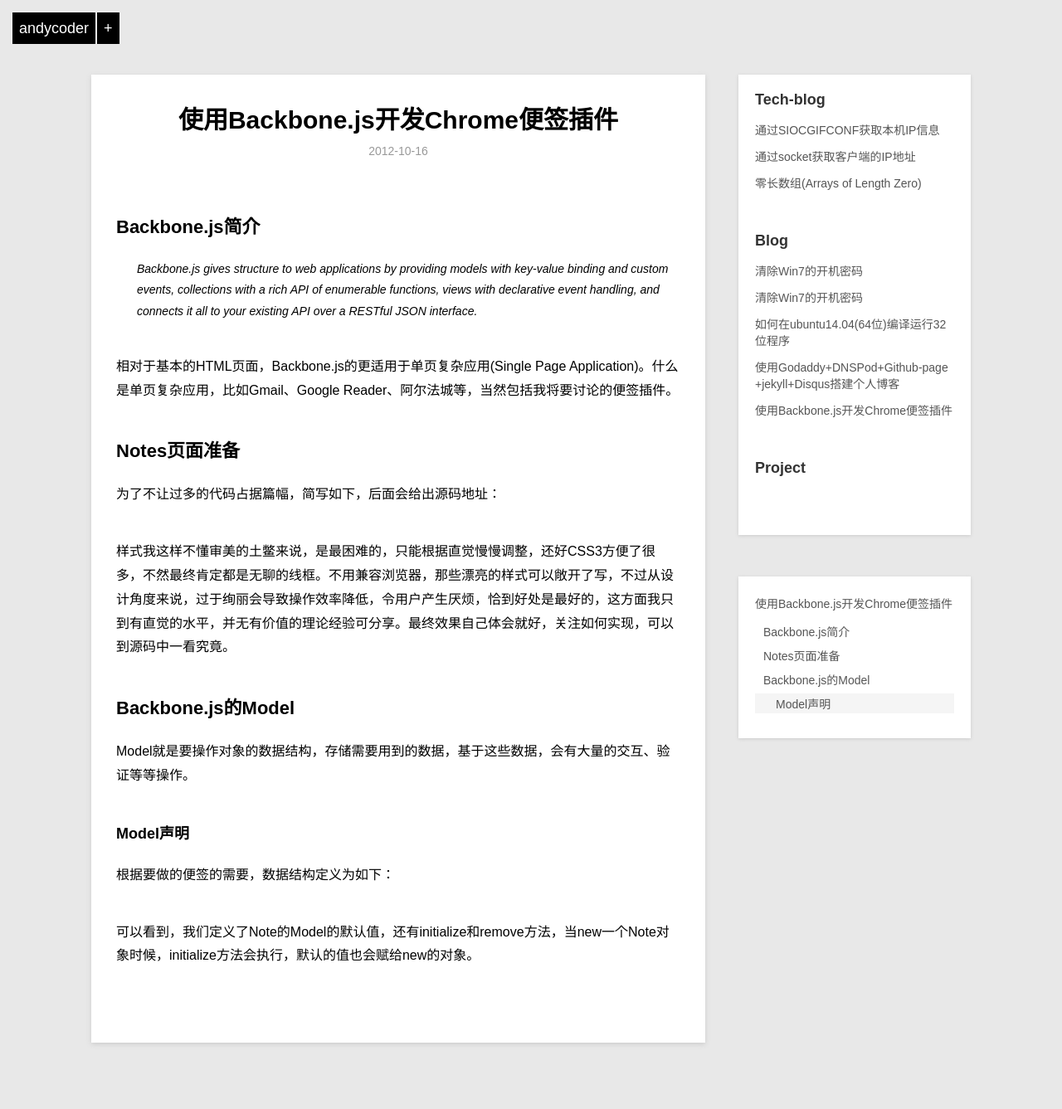
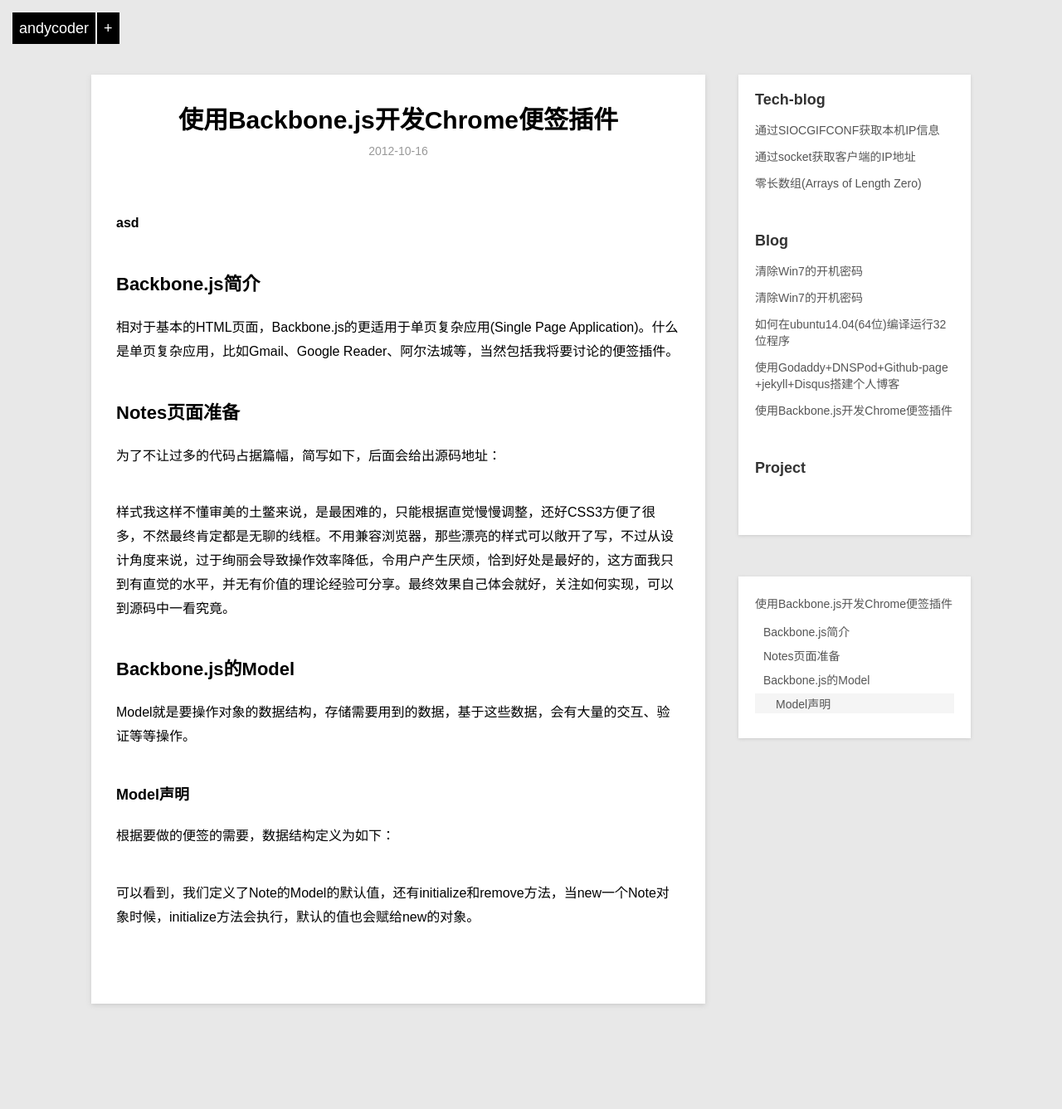
Before and after one commit to andycoder7/andycoder7.github.com, a Jekyll site: the page built from _posts/blog/2012-10-16-backbone-js-chrome-extension.md, in a window 1280 px wide. Shown: the whole page at 83% size. Built offline with Jekyll 4.4.1, drawn with Linux system fonts in a browser that asks for light colours; Markdown is read by kramdown in place of the engine named in the settings; comment, search, counter and statistics services are not loaded; after the commit the page ends 1290 px from its top, so only the background shows below that.

Commit message:
update test page

```diff
--- a/_posts/blog/2012-10-16-backbone-js-chrome-extension.md
+++ b/_posts/blog/2012-10-16-backbone-js-chrome-extension.md
@@ -4,13 +4,12 @@
 category: blog
 ---
 
+**asd**
+
 ##Backbone.js简介
->Backbone.js gives structure to web applications by providing models with key-value binding and custom events, collections with a rich API of enumerable functions, views with declarative event handling, and connects it all to your existing API over a RESTful JSON interface.
-
 相对于基本的HTML页面，Backbone.js的更适用于单页复杂应用(Single Page Application)。什么是单页复杂应用，比如Gmail、Google Reader、阿尔法城等，当然包括我将要讨论的便签插件。
 
 ##Notes页面准备
-
 为了不让过多的代码占据篇幅，简写如下，后面会给出源码地址：
 
 样式我这样不懂审美的土鳖来说，是最困难的，只能根据直觉慢慢调整，还好CSS3方便了很多，不然最终肯定都是无聊的线框。不用兼容浏览器，那些漂亮的样式可以敞开了写，不过从设计角度来说，过于绚丽会导致操作效率降低，令用户产生厌烦，恰到好处是最好的，这方面我只到有直觉的水平，并无有价值的理论经验可分享。最终效果自己体会就好，关注如何实现，可以到源码中一看究竟。
```
